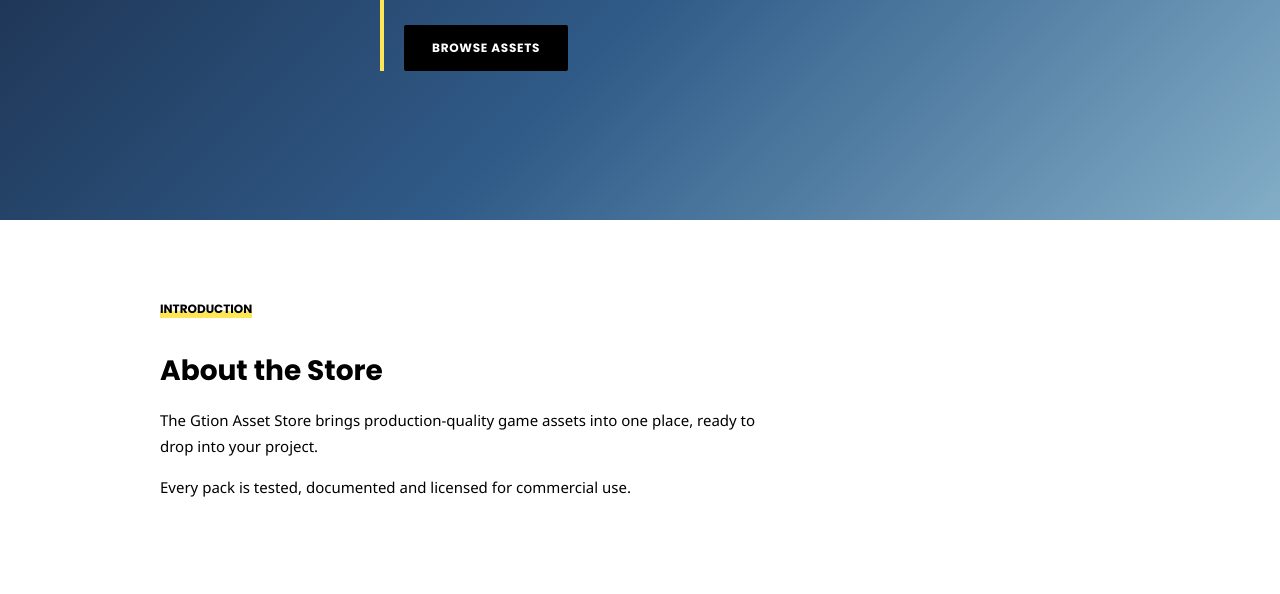
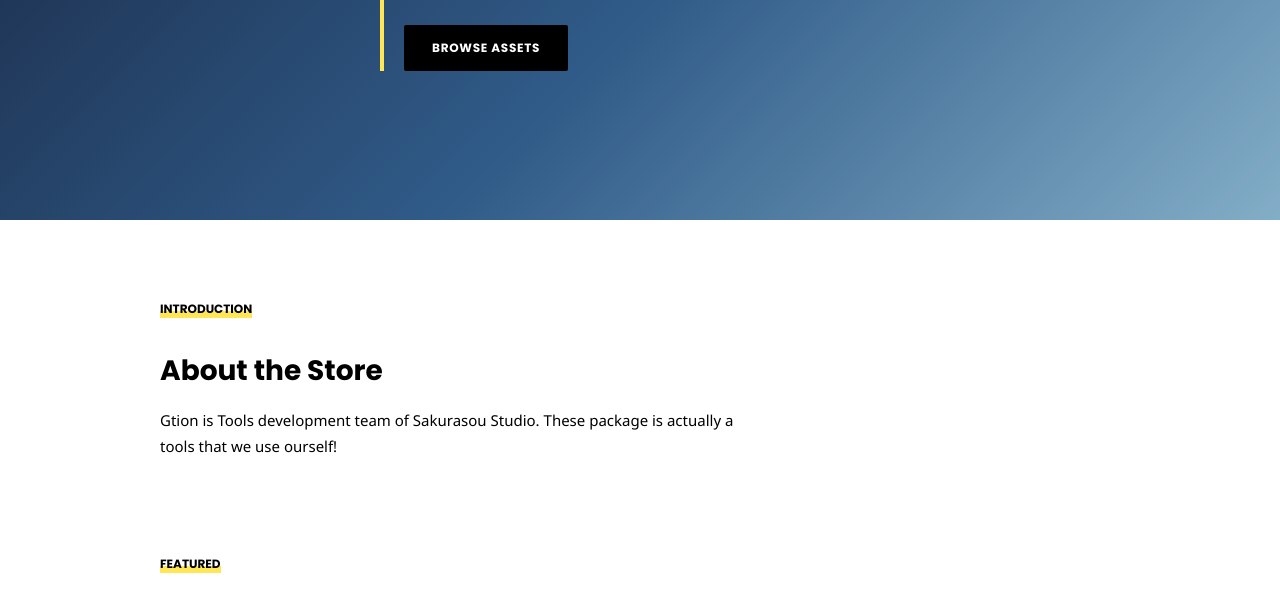
Before and after one commit to Gtion-Production/AssetStore-Page, a plain HTML site: page index.html in a window 1280 px wide. Shown: the part 380-974 px from the top of the page. Drawn offline with Linux system fonts and the light colour scheme.

Commit message:
Update About section copy
Co-Authored-By: Claude Sonnet 5.5 <noreply@anthropic.com>

```diff
--- a/index.html
+++ b/index.html
@@ -119,8 +119,7 @@
     <div class="container">
       <div class="tabs"><span>Introduction</span></div>
       <h2>About the Store</h2>
-      <p>The Gtion Asset Store brings production-quality game assets into one place, ready to drop into your project.</p>
-      <p>Every pack is tested, documented and licensed for commercial use.</p>
+      <p>Gtion is Tools development team of Sakurasou Studio. These package is actually a tools that we use ourself!</p>
     </div>
   </section>
 
```
